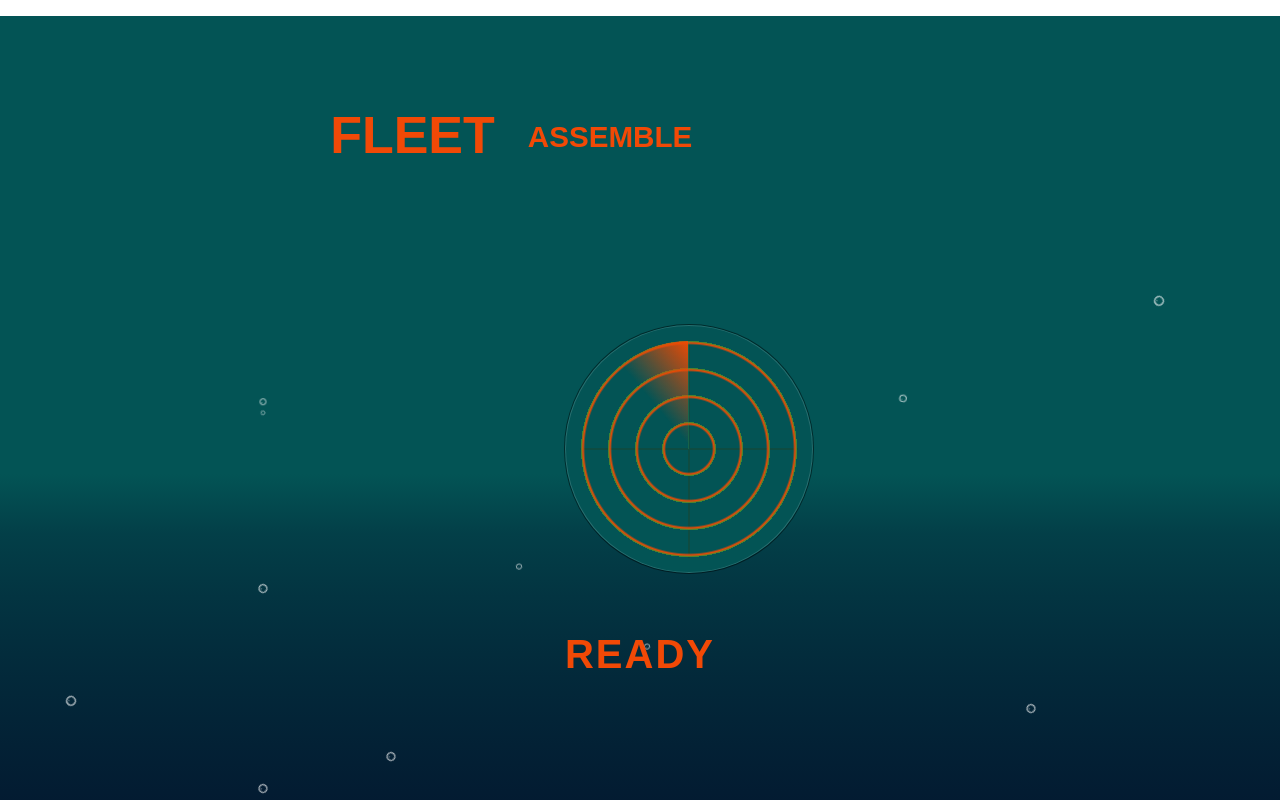
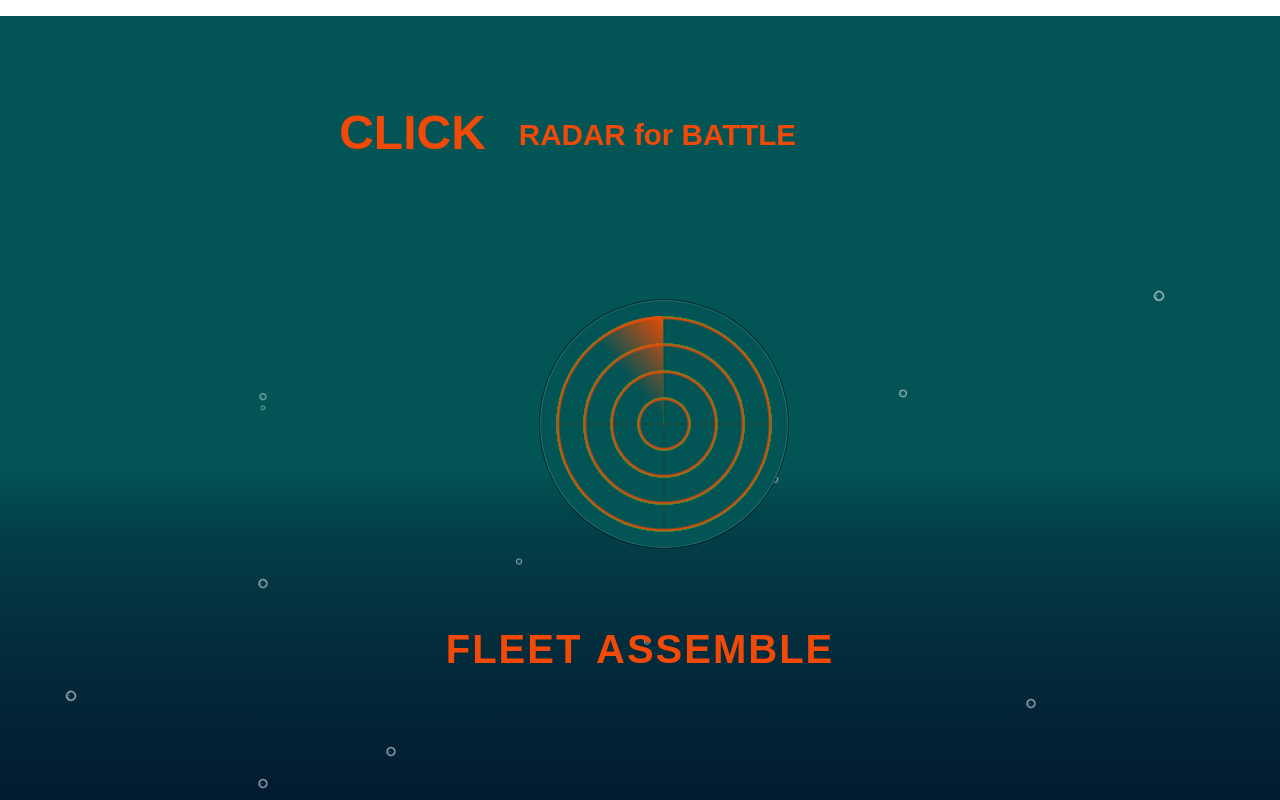
Before and after one commit to ChadLaBombarde/war-ship-app, a plain HTML site: page index.html in a window 1280 px wide. Shown: the top 800 px of the page. Drawn offline with Linux system fonts and the light colour scheme.

Commit message:
full-project

```diff
--- a/index.html
+++ b/index.html
@@ -20,10 +20,10 @@
                           </div>
                           <div class="messages">
                             <!-- Message 2 -->
-                            <div id="topic-1" class="message-topic">FLEET</div>
+                            <div id="topic-1" class="message-topic">CLICK</div>
                             <div id="message-1" class="message-content">
-                              <span>ASSEMBLE</span>
-                               <!-- Navigation menu -->
+                              <span>RADAR  for  BATTLE</span>
+
                             </div>
 
                           </header>
@@ -45,18 +45,16 @@
                             <div><span class="dot"></span></div>
                             <div><span class="dot"></span></div>
                             <main>
-               <h1>READY</h1>
+                                <h1 class="fleet">FLEET ASSEMBLE</h1>
                             </main>
                         </div>
 
                         <!--RADAR AREA-->
-        <a href="" rel="noopener" target="" id ="ping"  class='radar'>
+                        <a href="https://worldofwarships.com/" rel="noopener" target="_blank" id ="ping"  class='radar'>
                             <div class='sweep'></div>
                         </a>
 
 
 
                     <main>
-
-</body>
 </html>
--- a/styles.css
+++ b/styles.css
@@ -175,7 +175,7 @@
   .message-topic {
     color: #f14906;
     font-weight: bold;
-    font-size: 3.25rem;
+    font-size: 3rem;
     margin-right: 1rem;
     padding: 1.5rem 1rem 1.5rem 0;
   }
@@ -226,10 +226,10 @@
 
   .radar, .sweep { position: absolute; }
 .radar {
-    padding-top: 10;
+
   overflow: hidden;
   top: 50%; left: 50%;
-  margin: -75px;
+  margin: -100px;
   width: 248px; height: 248px;
   border-radius: 50%;
   box-shadow: 0 0 0 1px hsla(0, 0%, 0%, 0.5),
@@ -254,3 +254,7 @@
 }
 
 @keyframes sweep { to { transform: rotate(360deg); } }
+h1.fleet{
+
+  justify-content: center;
+}
```
Also changed, not shown: 2 other files. Lines whose indentation alone changed are shown as unchanged.
